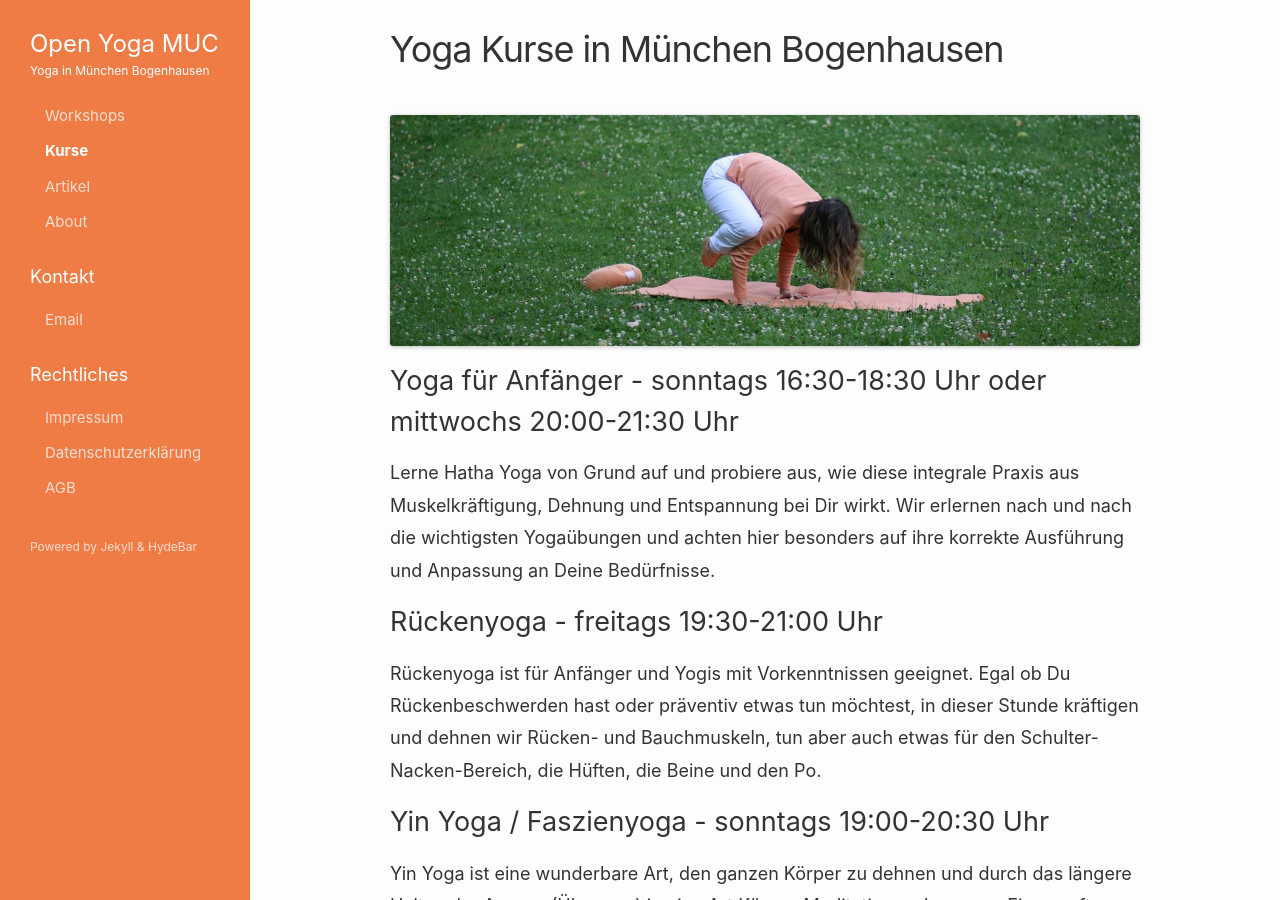
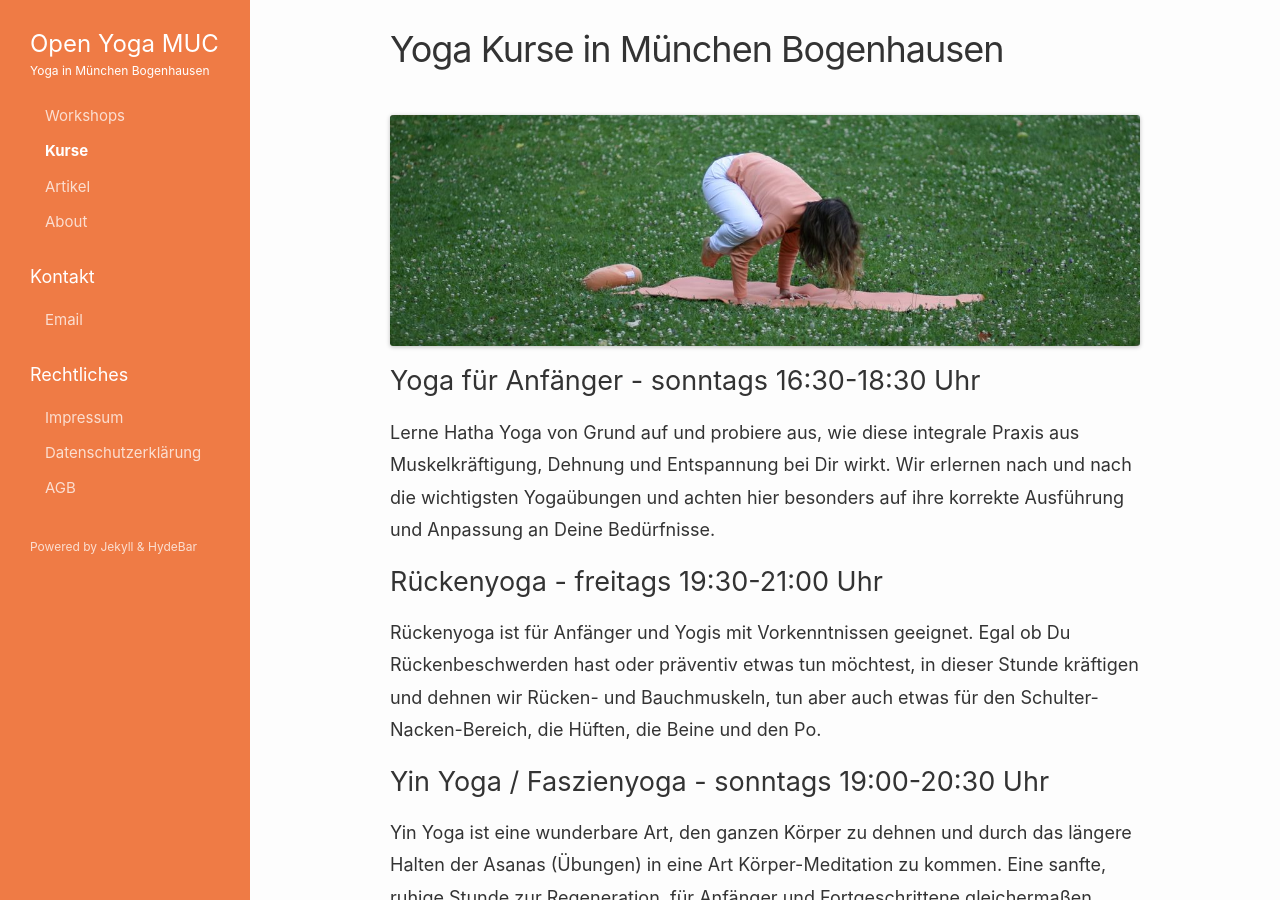
Before and after one commit to openyoga/openyoga.github.io, a Jekyll site: the page built from kurse.md, in a window 1280 px wide and 900 px high. Built offline with Jekyll 4.4.1, drawn with Linux system fonts in a browser that asks for light colours.

Commit message:
changed course time

```diff
--- a/kurse.md
+++ b/kurse.md
@@ -7,7 +7,7 @@ sidebar: 3
 ![Die Krähe](/assets/images/kraehe.jpg){:.w70}
 
 {:#anfaengeryoga}
-## Yoga für Anfänger - sonntags 16:30-18:30 Uhr oder mittwochs 20:00-21:30 Uhr
+## Yoga für Anfänger - sonntags 16:30-18:30 Uhr
 Lerne Hatha Yoga von Grund auf und probiere aus, wie diese integrale Praxis aus Muskelkräftigung, Dehnung und Entspannung bei Dir wirkt. Wir erlernen nach und nach die wichtigsten Yogaübungen und achten hier besonders auf ihre korrekte Ausführung und Anpassung an Deine Bedürfnisse.
 
 {:#rueckenyoga}
```
